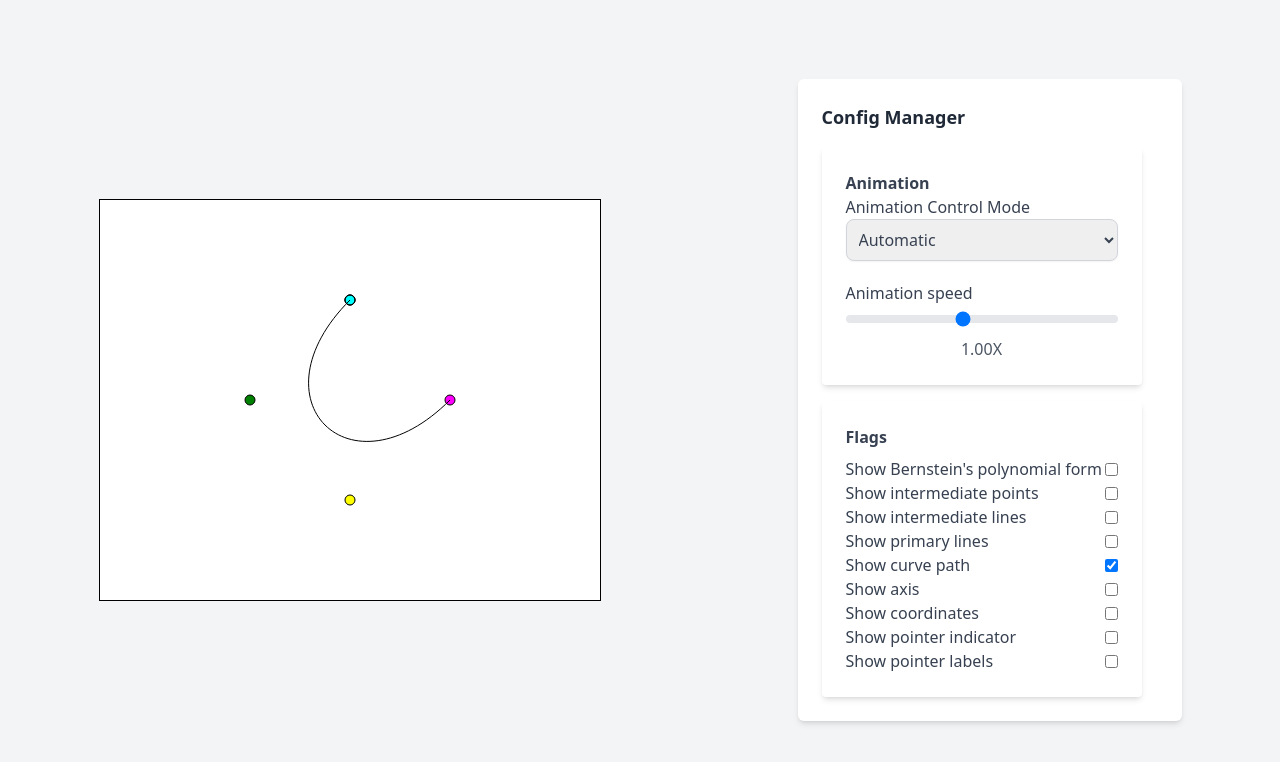
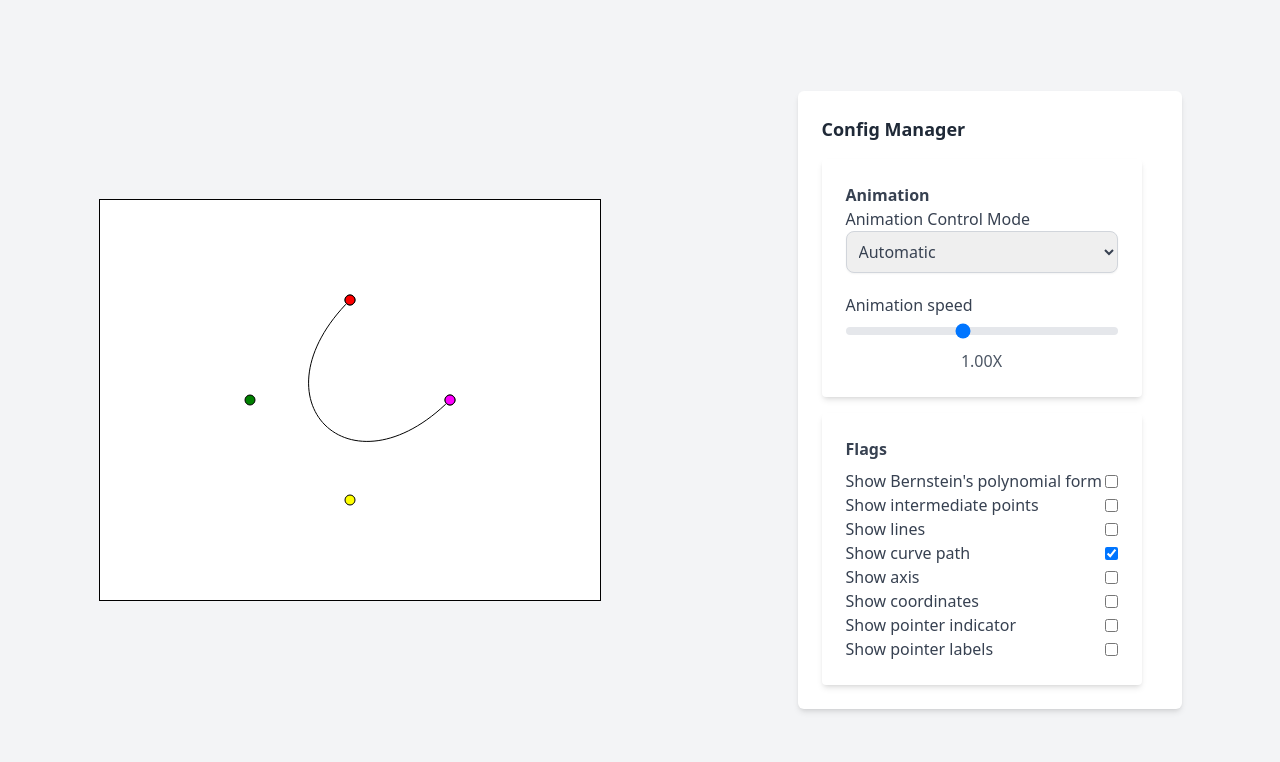
Before and after one commit to RodrigoEliasP/small-js-projects, a plain HTML site: page bezier-canvas/index.html in a window 1280 px wide. Drawn offline with nearby package versions, Linux system fonts and the light colour scheme.

Commit message:
feat: join lines in single flag

```diff
--- a/bezier-canvas/index.html
+++ b/bezier-canvas/index.html
@@ -64,12 +64,8 @@
                     <input type="checkbox" id="showIntermediatePoints" class="toggle-input">
                 </div>
                 <div class="flex items-center justify-between">
-                    <label class="text-gray-700" for="showIntermediateLines">Show intermediate lines</label>
-                    <input type="checkbox" id="showIntermediateLines" class="toggle-input">
-                </div>
-                <div class="flex items-center justify-between">
-                    <label class="text-gray-700" for="showPrimaryLines">Show primary lines</label>
-                    <input type="checkbox" id="showPrimaryLines" class="toggle-input">
+                    <label class="text-gray-700" for="showLines">Show lines</label>
+                    <input type="checkbox" id="showLines" class="toggle-input">
                 </div>
                 <div class="flex items-center justify-between">
                     <label class="text-gray-700" for="showCurvePath">Show curve path</label>
--- a/bezier-canvas/js/index.mjs
+++ b/bezier-canvas/js/index.mjs
@@ -236,7 +236,7 @@ function drawCubicBezierCurvePointDeCasteljau(t) {
         }
     );
 
-    if(flags.showIntermediateLines) {
+    if(flags.showLines) {
 
         drawLine(ctx, ABInterpolatedPoint_1, BCInterpolatedPoint_1);
         drawLine(ctx, BCInterpolatedPoint_1, CDInterpolatedPoint_1);
@@ -373,31 +373,24 @@ function draw(t) {
         drawPoint(ctx, mousePoint, { radius: 3, color: 'red', showLocation: false  })
     }
 
-    allPoints.forEach(point => {
-        drawPoint(ctx, point, { label: flags.showLabels && point.label });
-    })
-
-
-
-    drawCubicBezierCurvePointDeCasteljau(t);
-    //drawCubicBezierCurvePointSingleFunction(t);
     if(flags.showBernstein) {
         drawBernsteinVectors(ctx, t);
     }
 
-    if(flags.showPrimaryLines) {
+    if(flags.showLines) {
+        drawLine(ctx, pointA, pointB);
         drawLine(ctx, pointB, pointC);
         drawLine(ctx, pointC, pointD);
-        drawLine(ctx, pointB, pointA);
     }
 
     drawBezierCurve();
+
+    drawCubicBezierCurvePointDeCasteljau(t);
+    // drawCubicBezierCurvePointSingleFunction(t);
+    allPoints.forEach(point => {
+        drawPoint(ctx, point, { label: flags.showLabels && point.label });
+    })
 }
-let range = 0;
-let going = true;
-let step = 1;
-
-let animationSpeedCache = configs.animationSpeed;
 
 const animationController = new SceneController(configs);
 
--- a/bezier-canvas/js/modules/configs.mjs
+++ b/bezier-canvas/js/modules/configs.mjs
@@ -1,8 +1,7 @@
 export const configs = {
     flags: {
         showIntermediatePoints: false,
-        showIntermediateLines: false,
-        showPrimaryLines: false,
+        showLines: false,
         showAxis: false,
         showCoordinates: false,
         showPointerIndicator: false,
```
